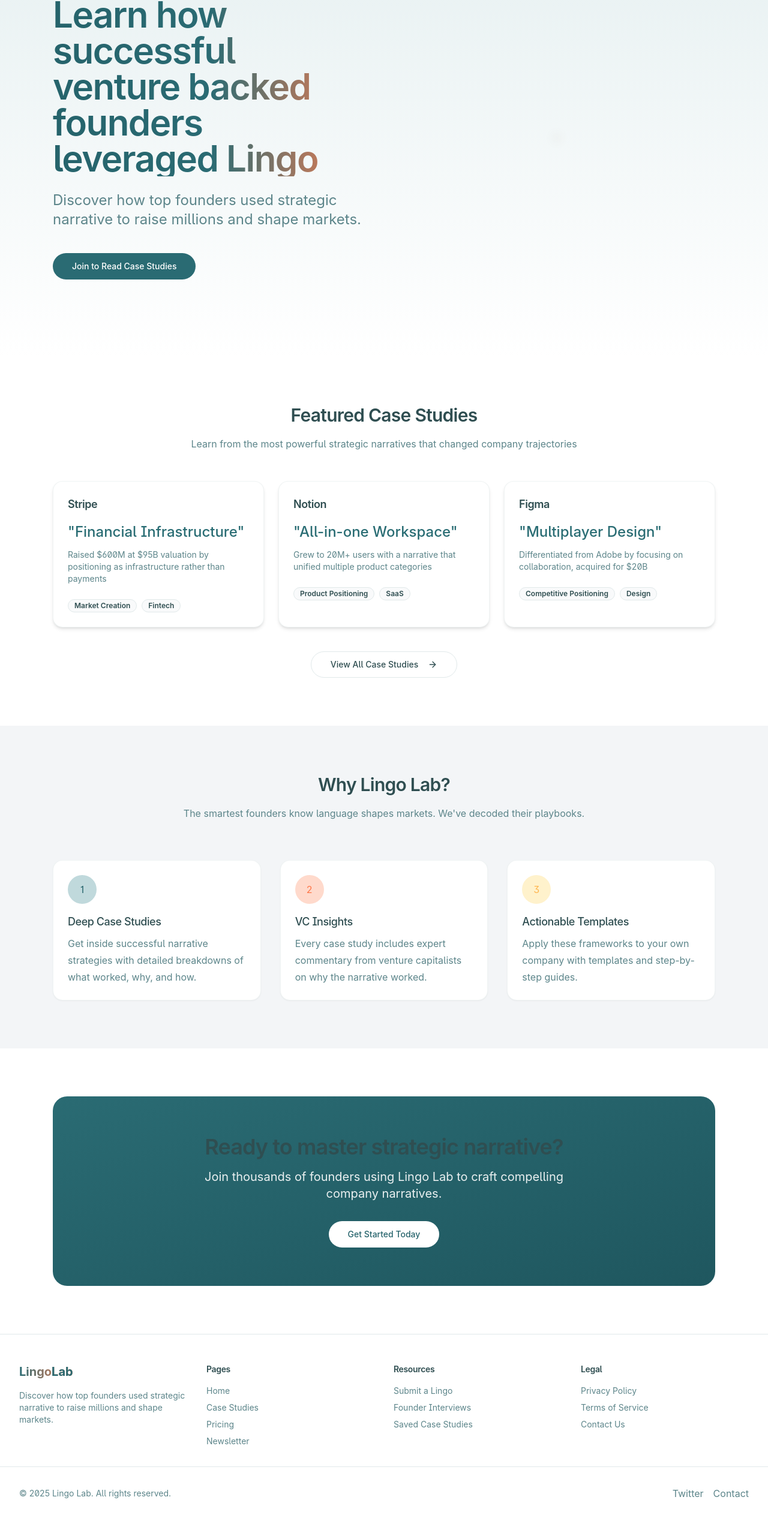
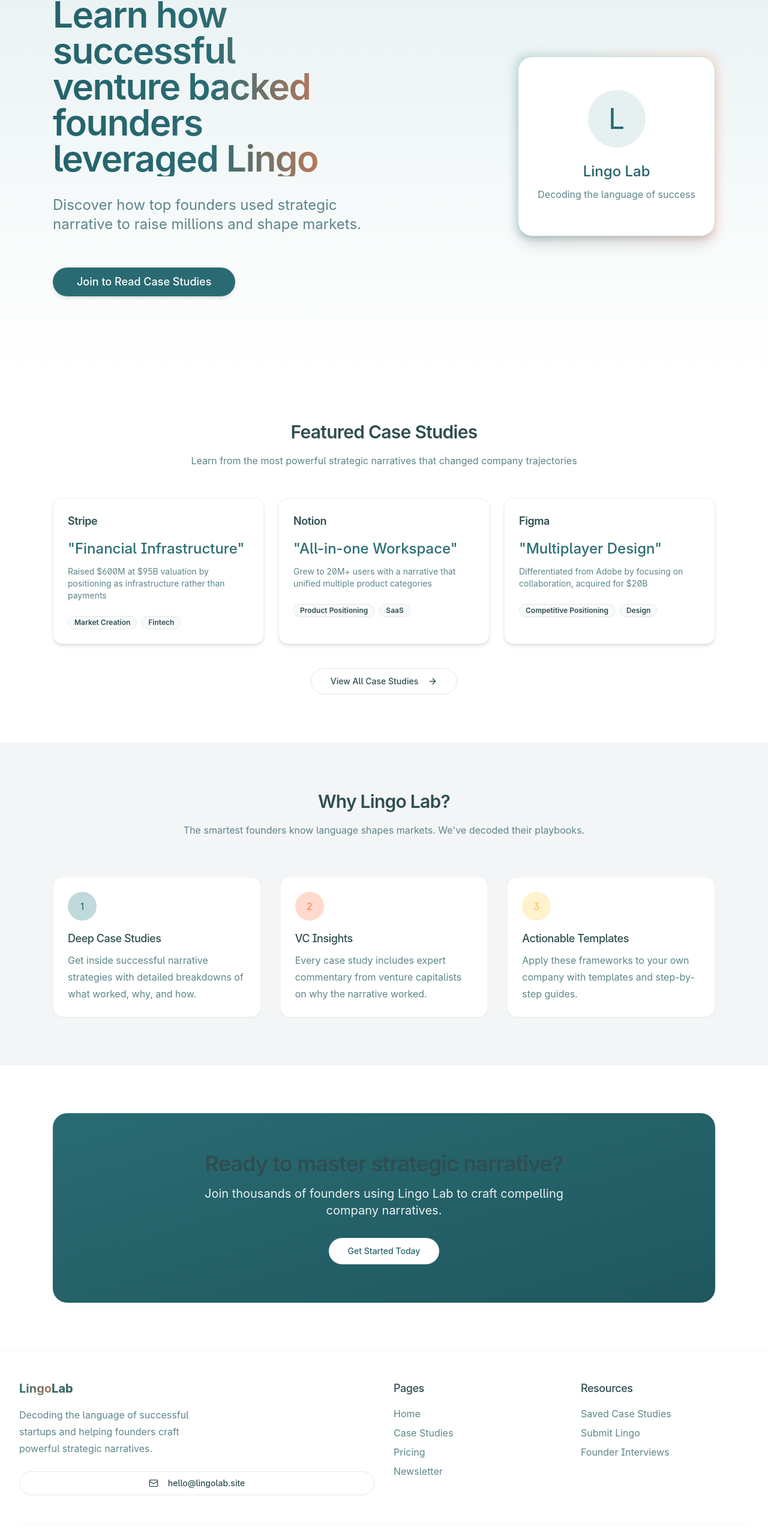
Before and after one commit to saandeepkondury/lingo-lab, a React (Vite) app: page / in a window 1280 px wide. Shown: the part 199-2765 px from the top of the page at 60% size. Built offline with nearby package versions, Linux system fonts and the light colour scheme.

Commit message:
Refactor: Update case study page and homepage
- Updated the case study page design.
- Added Lingo Lab logo and symbol.
- Fixed the hero section formatting on the homepage.

```diff
--- a/src/components/Footer.tsx
+++ b/src/components/Footer.tsx
@@ -1,21 +1,31 @@
 
 import { Link } from 'react-router-dom';
+import { Mail } from 'lucide-react';
+import { Button } from "@/components/ui/button";
+
 const Footer = () => {
-  const currentYear = new Date().getFullYear();
-  return <footer className="w-full border-t border-border bg-background py-12">
-      <div className="container grid gap-8 md:grid-cols-2 lg:grid-cols-4">
-        <div className="space-y-4">
-          <Link to="/" className="flex items-center space-x-2">
+  return (
+    <footer className="border-t border-border/40 bg-background">
+      <div className="container max-w-screen-2xl py-12">
+        <div className="grid grid-cols-1 md:grid-cols-4 gap-8">
+          <div className="md:col-span-2">
+            <Link to="/" className="flex items-center space-x-2 mb-4">
               <span className="text-xl font-bold bg-gradient-to-r from-teal-500 to-coral-500 bg-clip-text text-transparent">Lingo<span className="text-teal-500">Lab</span></span>
             </Link>
-          <p className="text-sm text-muted-foreground">
-            Discover how top founders used strategic narrative to raise millions and shape markets.
+            <p className="text-muted-foreground max-w-xs mb-6">
+              Decoding the language of successful startups and helping founders craft powerful strategic narratives.
             </p>
+            <Button variant="outline" className="rounded-full flex items-center" asChild>
+              <a href="mailto:hello@lingolab.site">
+                <Mail className="mr-2 h-4 w-4" />
+                hello@lingolab.site
+              </a>
+            </Button>
           </div>
 
           <div>
-          <h4 className="mb-4 text-sm font-semibold">Pages</h4>
-          <ul className="space-y-2 text-sm">
+            <h3 className="font-medium text-lg mb-4">Pages</h3>
+            <ul className="space-y-2">
               <li><Link to="/" className="text-muted-foreground hover:text-foreground transition-colors">Home</Link></li>
               <li><Link to="/case-studies" className="text-muted-foreground hover:text-foreground transition-colors">Case Studies</Link></li>
               <li><Link to="/pricing" className="text-muted-foreground hover:text-foreground transition-colors">Pricing</Link></li>
@@ -24,33 +34,27 @@ const Footer = () => {
           </div>
 
           <div>
-          <h4 className="mb-4 text-sm font-semibold">Resources</h4>
-          <ul className="space-y-2 text-sm">
-            <li><Link to="/submit" className="text-muted-foreground hover:text-foreground transition-colors">Submit a Lingo</Link></li>
+            <h3 className="font-medium text-lg mb-4">Resources</h3>
+            <ul className="space-y-2">
+              <li><Link to="/join" className="text-muted-foreground hover:text-foreground transition-colors">Saved Case Studies</Link></li>
+              <li><Link to="/submit" className="text-muted-foreground hover:text-foreground transition-colors">Submit Lingo</Link></li>
               <li><Link to="/join" className="text-muted-foreground hover:text-foreground transition-colors">Founder Interviews</Link></li>
-            <li><Link to="/join" className="text-muted-foreground hover:text-foreground transition-colors">Saved Case Studies</Link></li>
-          </ul>
-        </div>
-
-        <div>
-          <h4 className="mb-4 text-sm font-semibold">Legal</h4>
-          <ul className="space-y-2 text-sm">
-            <li><Link to="/privacy" className="text-muted-foreground hover:text-foreground transition-colors">Privacy Policy</Link></li>
-            <li><Link to="/terms" className="text-muted-foreground hover:text-foreground transition-colors">Terms of Service</Link></li>
-            <li><a href="mailto:hello@lingolab.site" className="text-muted-foreground hover:text-foreground transition-colors">Contact Us</a></li>
             </ul>
           </div>
         </div>
 
-      <div className="container mt-8 flex flex-col items-center justify-between gap-4 border-t border-border pt-8 md:flex-row">
-        <p className="text-center text-sm text-muted-foreground md:text-left">
-          © {currentYear} Lingo Lab. All rights reserved.
+        <div className="border-t border-border/40 mt-12 pt-8 flex flex-col md:flex-row justify-between items-center">
+          <p className="text-sm text-muted-foreground">
+            &copy; {new Date().getFullYear()} Lingo Lab. All rights reserved.
           </p>
-        <div className="flex items-center gap-4">
-          <Link to="#" className="text-muted-foreground hover:text-foreground">Twitter</Link>
-          <a href="mailto:hello@lingolab.site" className="text-muted-foreground hover:text-foreground">Contact</a>
+          <div className="flex items-center space-x-4 mt-4 md:mt-0">
+            <Link to="/privacy" className="text-sm text-muted-foreground hover:text-foreground transition-colors">Privacy</Link>
+            <Link to="/terms" className="text-sm text-muted-foreground hover:text-foreground transition-colors">Terms</Link>
           </div>
         </div>
-    </footer>;
+      </div>
+    </footer>
+  );
 };
+
 export default Footer;
--- a/src/pages/Index.tsx
+++ b/src/pages/Index.tsx
@@ -1,3 +1,4 @@
+
 import { Link } from 'react-router-dom';
 import Layout from '@/components/Layout';
 import CaseStudyCard from '@/components/CaseStudyCard';
@@ -27,30 +28,39 @@ const featuredCaseStudies = [{
   narrativeType: "Competitive Positioning",
   industry: "Design"
 }];
+
 const Index = () => {
   return <Layout>
-      {/* Hero Section */}
-      <section className="bg-gradient-to-b from-teal-50 to-white py-20 md:py-32">
+      {/* Hero Section - Updated with modern Apple-inspired design */}
+      <section className="bg-gradient-to-b from-teal-50 to-white py-24 md:py-32">
         <div className="container max-w-6xl mx-auto px-6">
           <div className="grid md:grid-cols-2 gap-12 items-center">
-            <div className="space-y-6 text-center md:text-left animate-fade-in">
-              <h1 className="text-5xl md:text-6xl font-semibold tracking-tight bg-gradient-to-r from-teal-600 via-teal-500 to-coral-500 bg-clip-text text-transparent">
+            <div className="space-y-8 text-center md:text-left animate-fade-in">
+              <h1 className="text-4xl md:text-5xl lg:text-6xl font-semibold tracking-tight bg-gradient-to-r from-teal-600 via-teal-500 to-coral-500 bg-clip-text text-transparent">
                 Learn how successful venture backed founders leveraged Lingo
               </h1>
-              <p className="text-xl md:text-2xl text-muted-foreground max-w-xl">
+              <p className="text-xl md:text-2xl text-muted-foreground">
                 Discover how top founders used strategic narrative to raise millions and shape markets.
               </p>
-              <div className="flex flex-col sm:flex-row gap-4 pt-4 justify-center md:justify-start">
-                <Button size="lg" className="rounded-full bg-teal-500 hover:bg-teal-600 text-white px-8" asChild>
+              <div className="pt-6">
+                <Button size="lg" className="rounded-full bg-teal-500 hover:bg-teal-600 text-white px-10 py-6 text-lg shadow-md" asChild>
                   <Link to="/join">Join to Read Case Studies</Link>
                 </Button>
               </div>
             </div>
 
-            <div className="flex justify-center">
+            <div className="flex justify-center md:justify-end">
               <div className="relative">
                 <div className="absolute -inset-1 bg-gradient-to-r from-teal-400 to-coral-400 rounded-3xl blur opacity-30"></div>
-
+                <div className="relative bg-white p-8 rounded-3xl shadow-xl border border-teal-100 min-h-[300px] flex items-center justify-center">
+                  <div className="text-center">
+                    <div className="w-24 h-24 mx-auto mb-6 bg-teal-50 rounded-full flex items-center justify-center">
+                      <span className="text-5xl text-teal-500">L</span>
+                    </div>
+                    <p className="text-2xl font-medium text-teal-600">Lingo Lab</p>
+                    <p className="text-muted-foreground mt-2">Decoding the language of success</p>
+                  </div>
+                </div>
               </div>
             </div>
           </div>
@@ -143,4 +153,5 @@ const Index = () => {
       </section>
     </Layout>;
 };
+
 export default Index;
```
Lines whose indentation alone changed are shown as unchanged.
